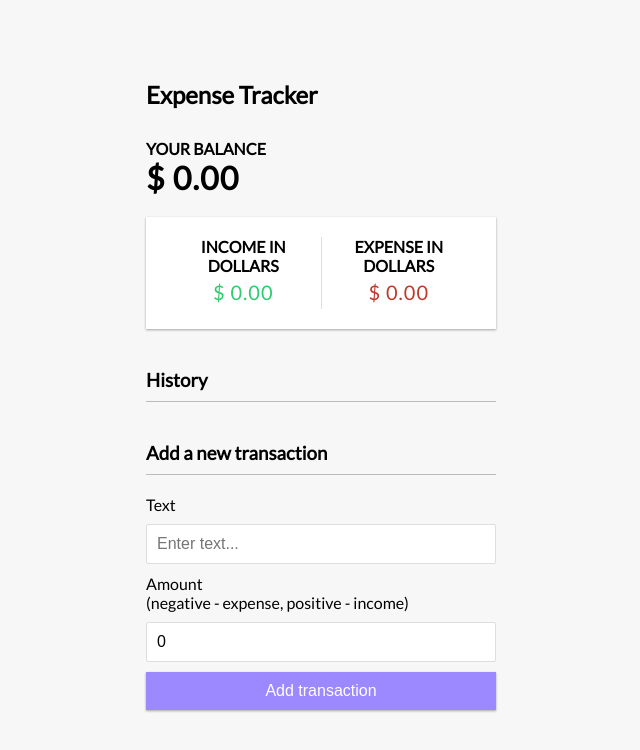
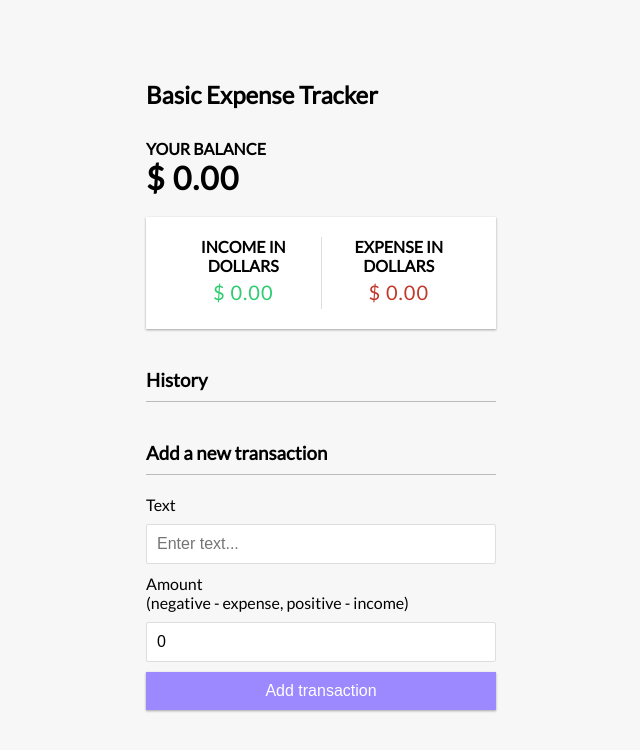
Before and after one commit to pranavnair999/React-app, a React (Create React App) app: page / in a window 1280 px wide. Shown: the top 750 px of the page, without its empty margins (319-959 px from the left). Built offline with nearby package versions, Linux system fonts and the light colour scheme; the HTML template or start-up script is replaced by a standard one.

Commit message:
Fix: logic error

```diff
--- a/src/components/Header.js
+++ b/src/components/Header.js
@@ -3,7 +3,7 @@ import React from 'react'
 export const Header = () => {
   return (
     <h2>
-      Expense Tracker
+      Basic Expense Tracker
     </h2>
   )
 }
```
